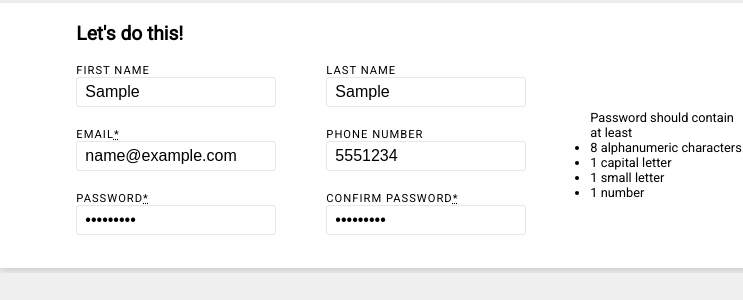
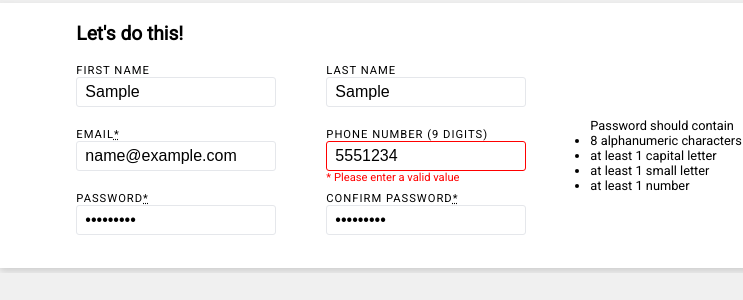
Before and after one commit to Houndoom/odin-sign-up-form, a plain HTML site: page index.html in a window 1280 px wide. Both pictures are taken after typing "Sample", "Sample", "name@example.com", "5551234", "Sample123", "Sample123" into the empty fields and a click on the button "Create Account". Shown: the part 282-582 px from the top of the page, 537-1280 px from the left. Drawn offline with Linux system fonts and the light colour scheme.

Commit message:
Add submit validation and refactor validateInput function to accept an argument instead of using this

```diff
--- a/index.html
+++ b/index.html
@@ -23,51 +23,51 @@
     <div id="form-div">
       <p>Let's do this!</p>
       <div id="form-pw-rules">
-        <form novalidate>
+        <form novalidate id="sign-up-form" action="">
           <div class="field">
             <label for="first-name">FIRST NAME</label>
-            <input type="text" id="first-name">
+            <input type="text" id="first-name" name="first-name">
             <div class="error-msg"></div>
           </div>
           <div class="field">
             <label for="last-name">LAST NAME</label>
-            <input type="text" id="last-name">
+            <input type="text" id="last-name" name="last-name">
             <div class="error-msg"></div>
           </div>
           <div class="field">
             <label for="email">EMAIL<abbr title="Required">*</abbr></label>
-            <input type="email" id="email" required>
+            <input type="email" id="email" name="email" required>
             <div class="error-msg"></div>
           </div>
           <div class="field">
-            <label for="phone-number">PHONE NUMBER</label>
-            <input type="tel" id="phone-number">
+            <label for="phone-number">PHONE NUMBER (9 DIGITS)</label>
+            <input type="tel" id="phone-number" name="phone-number" pattern="\d{9}">
             <div class="error-msg"></div>
           </div>
           <div class="field">
             <label for="password">PASSWORD<abbr title="Required">*</abbr></label>
-            <input type="password" id="password" required pattern="(?=.*[a-z])(?=.*[0-9])(?=.*[A-Z])\w{8,}">
+            <input type="password" id="password" name="password" required pattern="(?=.*[a-z])(?=.*[0-9])(?=.*[A-Z])\w{8,}">
             <div class="error-msg"></div>
           </div>
           <div class="field">
             <label for="confirm-password">CONFIRM PASSWORD<abbr title="Required">*</abbr></label>
-            <input type="password" id="confirm-password" required pattern="(?=.*[a-z])(?=.*[0-9])(?=.*[A-Z])\w{8,}">
+            <input type="password" id="confirm-password" name="confirm-password" required pattern="(?=.*[a-z])(?=.*[0-9])(?=.*[A-Z])\w{8,}">
             <div class="error-msg"></div>
           </div>
         </form>
         <div id="password-rules">
-          Password should contain at least
+          Password should contain
           <ul>
             <li>8 alphanumeric characters</li>
-            <li>1 capital letter</li>
-            <li>1 small letter</li>
-            <li>1 number</li>
+            <li>at least 1 capital letter</li>
+            <li>at least 1 small letter</li>
+            <li>at least 1 number</li>
           </ul>
         </div>
       </div>
     </div>
     <div id="submit">
-      <button type="submit">Create Account</button>
+      <button type="submit" form="sign-up-form">Create Account</button>
       <div>Already have an account? <a href="#">Log in</a></div>
     </div>
   </div>
--- a/validation.js
+++ b/validation.js
@@ -4,23 +4,24 @@
 
 const allInput = document.querySelectorAll("input");
 
-allInput.forEach(e => e.addEventListener('blur', validateInput)); // Add lazy validation to all inputs
+allInput.forEach(e => e.addEventListener('blur', () => validateInput(e))); // Add lazy validation to all inputs
 
-function validateInput() {
-  const errorMessage = this.nextElementSibling;
+function validateInput(input) {
+  const errorMessage = input.nextElementSibling;
   // If input is invalid, activate error formatting and change to aggressive validation
-  if (!this.validity.valid) {
+  if (!input.validity.valid) {
     errorMessage.textContent = "* Please enter a valid value";
-    this.classList.add("error");
-    toAggressive(this, validateInput);
+    input.classList.add("error");
+    toAggressive(input, () => validateInput(input));
+    return 1;
   } else {
     // If input is valid, remove error formatting and change back to lazy validation
     errorMessage.textContent = "";
-    this.classList.remove("error");
-    toLazy(this,validateInput);
-    if (this.id == "password" || this.id == "confirm-password") validatePasswordMatch();
+    input.classList.remove("error");
+    toLazy(input, () => validateInput(input));
+    if (input.id == "password" || input.id == "confirm-password") validatePasswordMatch();
+    return 0;
   }
-  return;
 }
 
 // Additional validation that the two password fields should match
@@ -38,14 +39,16 @@ function validatePasswordMatch() {
     pw.classList.add("pw-error");
     toAggressive(pw, validatePasswordMatch);
     toAggressive(confirmPw, validatePasswordMatch);
+    return 1;
   } else if (pw.validity.valid && confirmPw.validity.valid) {
     confirmPwError.textContent = "";
     confirmPw.classList.remove("pw-error");
     pw.classList.remove("pw-error");
     toLazy(pw, validatePasswordMatch);
     toLazy(confirmPw, validatePasswordMatch);
+    return 0;
   }
-  return;
+  return 1;
 }
 
 function toAggressive(e, func) {
@@ -59,3 +62,13 @@ function toLazy(e, func) {
   e.addEventListener("blur", func);
   return;
 }
+
+/* Validate on form submission */
+
+const form = document.querySelector('form');
+
+form.addEventListener('submit', (e) => {
+  let errors = 0;
+  allInput.forEach(f => errors += validateInput(f)); // validateInput returns 1 if error, so this counts errors
+  if (errors > 0) e.preventDefault(); // Prevent form submission if there are errors
+})
```
